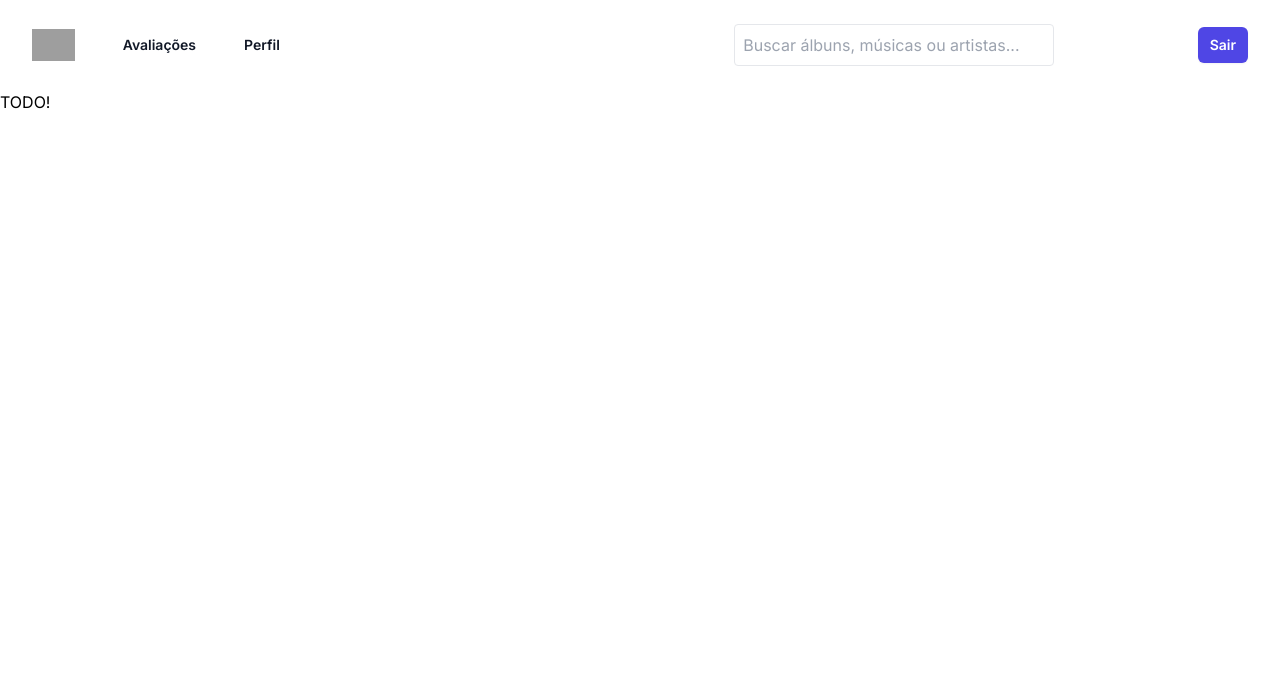
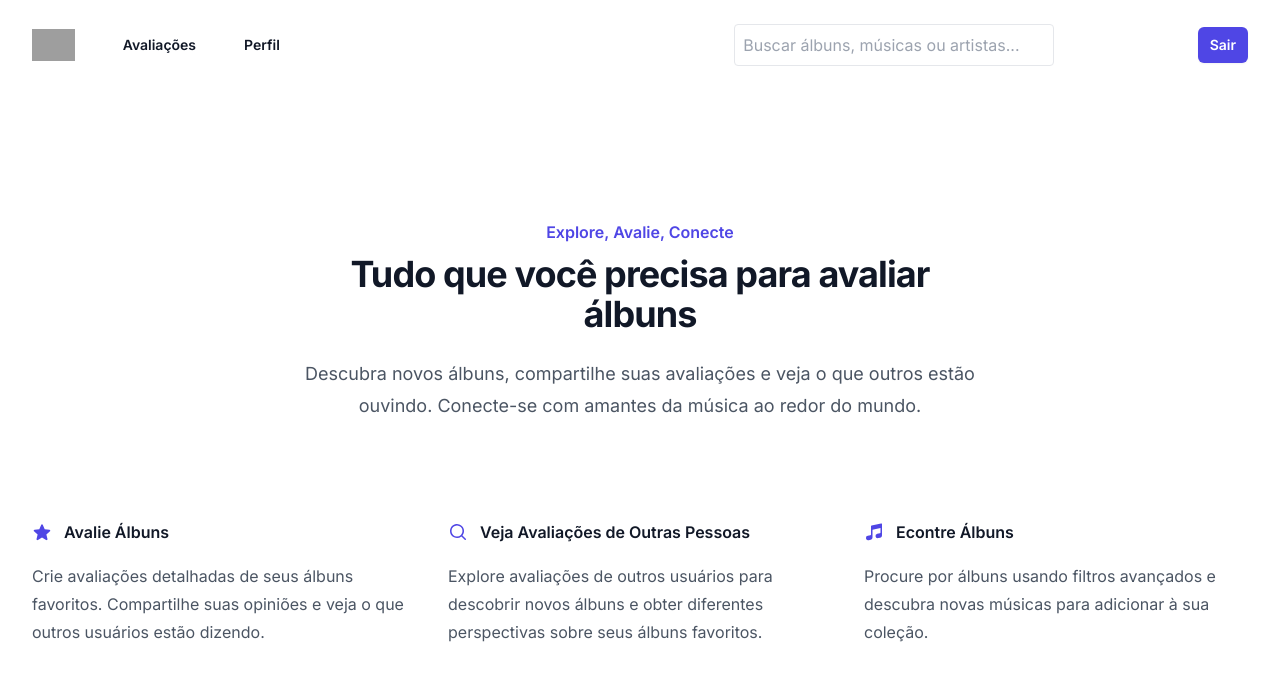
Before and after one commit to pedro-git-projects/puc-mvp-software-architecture-frontend, a Next.js app: page / in a window 1280 px wide. Shown: the top 680 px of the page. Built offline with nearby package versions, Linux system fonts and the light colour scheme; grey boxes are pictures that could not be loaded.

Commit message:
feat: feature section

```diff
--- a/src/app/page.tsx
+++ b/src/app/page.tsx
@@ -1,3 +1,5 @@
+import Feature from "@/components/home/Feature";
+
 export default function Home() {
-  return <p>TODO!</p>;
+  return <Feature />;
 }
--- /dev/null
+++ b/src/components/home/Feature.tsx
@@ -0,0 +1,69 @@
+import {
+  MusicalNoteIcon,
+  StarIcon,
+  MagnifyingGlassIcon,
+} from "@heroicons/react/20/solid";
+
+const features = [
+  {
+    name: "Avalie Álbuns",
+    description:
+      "Crie avaliações detalhadas de seus álbuns favoritos. Compartilhe suas opiniões e veja o que outros usuários estão dizendo.",
+    href: "#",
+    icon: StarIcon,
+  },
+  {
+    name: "Veja Avaliações de Outras Pessoas",
+    description:
+      "Explore avaliações de outros usuários para descobrir novos álbuns e obter diferentes perspectivas sobre seus álbuns favoritos.",
+    href: "#",
+    icon: MagnifyingGlassIcon,
+  },
+  {
+    name: "Econtre Álbuns",
+    description:
+      "Procure por álbuns usando filtros avançados e descubra novas músicas para adicionar à sua coleção.",
+    href: "#",
+    icon: MusicalNoteIcon,
+  },
+];
+
+export default function Feature() {
+  return (
+    <div className="bg-white py-24 sm:py-32">
+      <div className="mx-auto max-w-7xl px-6 lg:px-8">
+        <div className="mx-auto max-w-2xl lg:text-center">
+          <h2 className="text-base font-semibold leading-7 text-indigo-600">
+            Explore, Avalie, Conecte
+          </h2>
+          <p className="mt-2 text-3xl font-bold tracking-tight text-gray-900 sm:text-4xl">
+            Tudo que você precisa para avaliar álbuns
+          </p>
+          <p className="mt-6 text-lg leading-8 text-gray-600">
+            Descubra novos álbuns, compartilhe suas avaliações e veja o que
+            outros estão ouvindo. Conecte-se com amantes da música ao redor do
+            mundo.
+          </p>
+        </div>
+        <div className="mx-auto mt-16 max-w-2xl sm:mt-20 lg:mt-24 lg:max-w-none">
+          <dl className="grid max-w-xl grid-cols-1 gap-x-8 gap-y-16 lg:max-w-none lg:grid-cols-3">
+            {features.map(feature => (
+              <div key={feature.name} className="flex flex-col">
+                <dt className="flex items-center gap-x-3 text-base font-semibold leading-7 text-gray-900">
+                  <feature.icon
+                    className="h-5 w-5 flex-none text-indigo-600"
+                    aria-hidden="true"
+                  />
+                  {feature.name}
+                </dt>
+                <dd className="mt-4 flex flex-auto flex-col text-base leading-7 text-gray-600">
+                  <p className="flex-auto">{feature.description}</p>
+                </dd>
+              </div>
+            ))}
+          </dl>
+        </div>
+      </div>
+    </div>
+  );
+}
```
